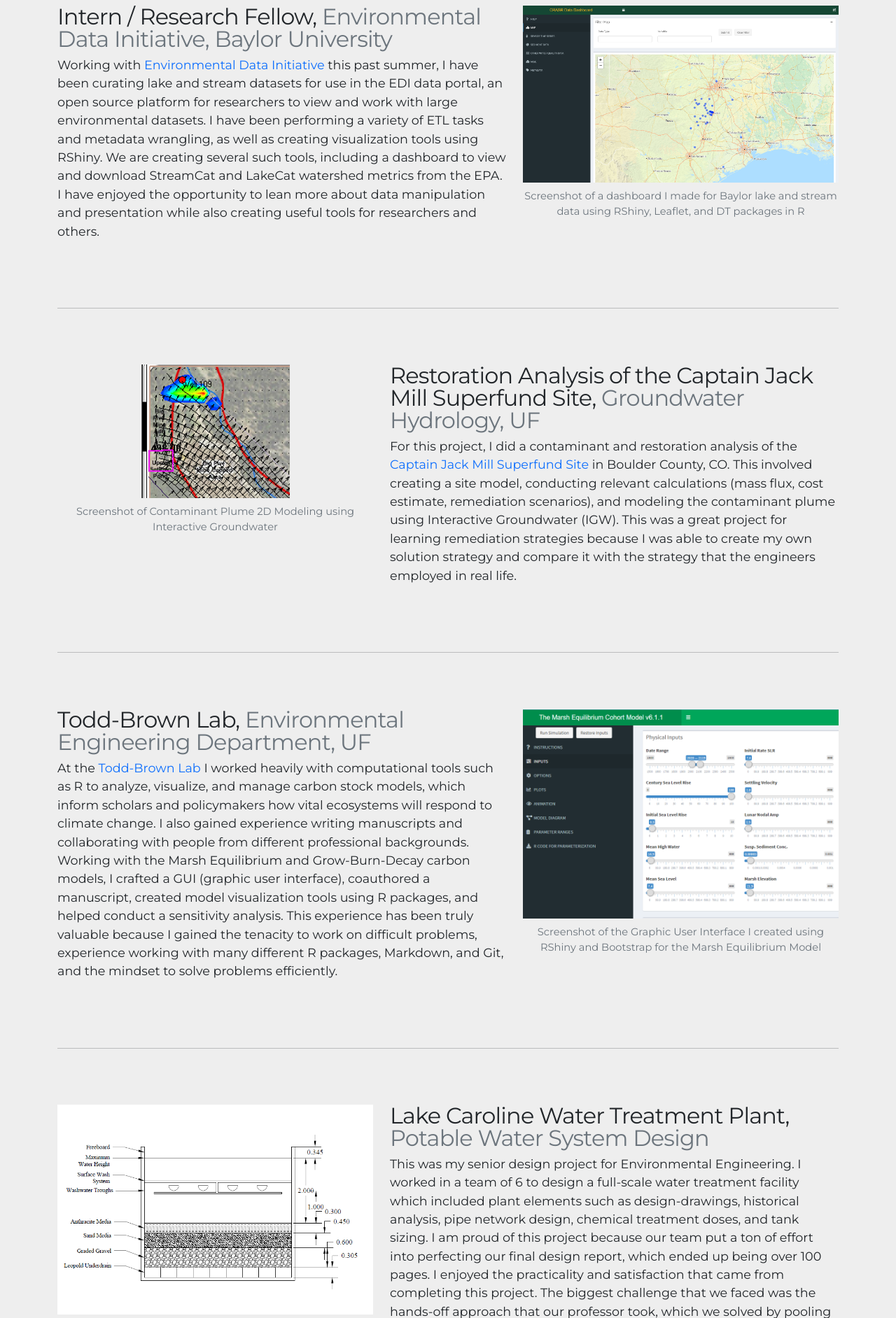
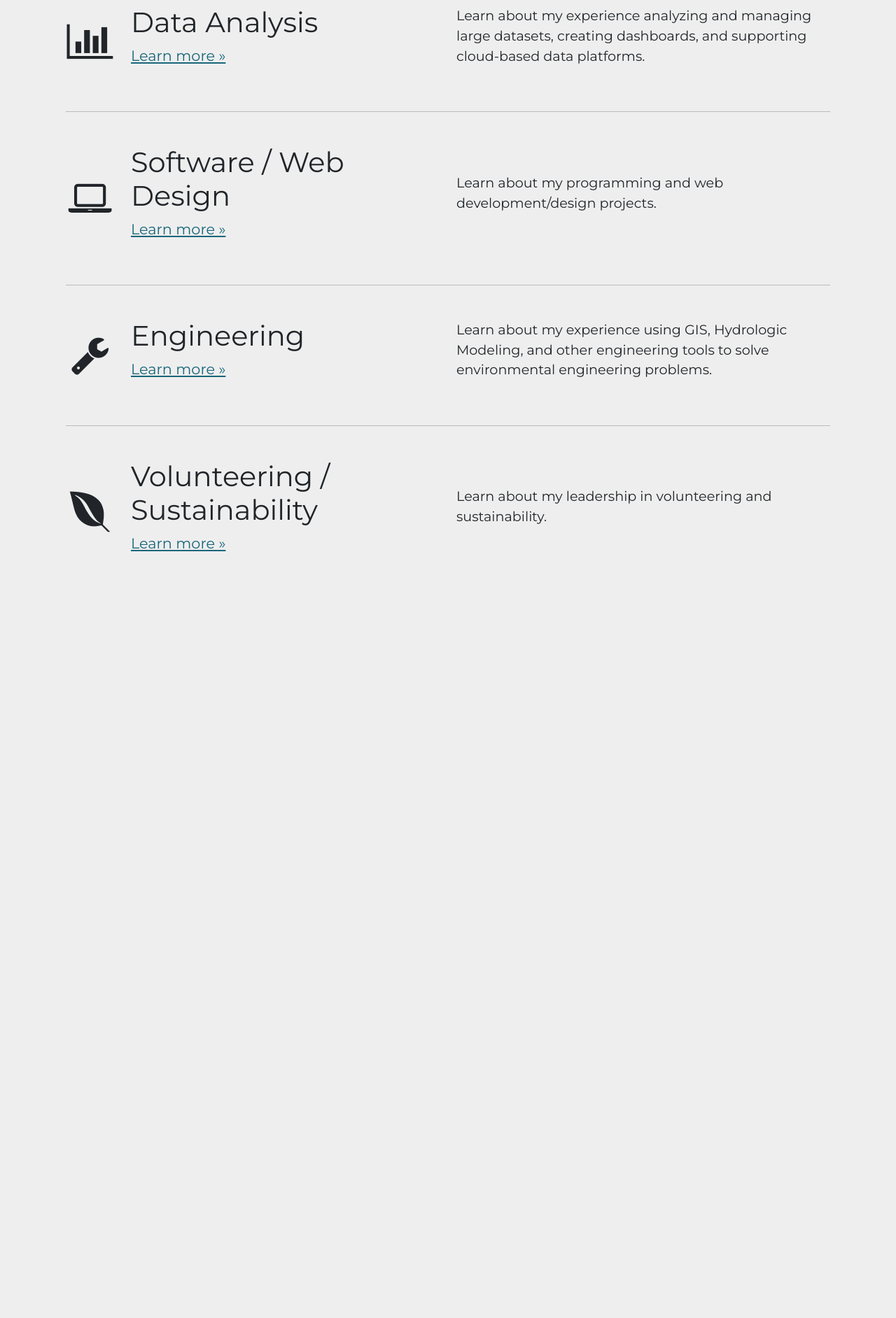
Before and after one commit to jessicah3334/jessicah3334.github.io, a Flask app: page /portfolio in a window 1280 px wide. Shown: the part 102-1986 px from the top of the page at 70% size. After the commit the page ends 890 px from the top, so only its background shows below. Run offline with Flask 2, Linux system fonts and the light colour scheme.

Commit message:
style changes and portfolio page update

```diff
--- a/static/css/carousel.css
+++ b/static/css/carousel.css
@@ -58,7 +58,7 @@ body {
 ------------------------- */
 
 .featurette-divider {
-  margin: 5rem 0; /* Space out the Bootstrap <hr> more */
+  margin: 3rem 0; /* Space out the Bootstrap <hr> more */
 }
 
 /* Thin out the marketing headings */
--- a/static/css/style.css
+++ b/static/css/style.css
@@ -1,6 +1,6 @@
+/* Disclaimer: This CSS is written terribly and I should fix it */
 /* Navbar Customization
 -------------------------------------------------- */
-
 #mynav {
     background-color: #eee !important;
     padding-top: 1.6rem ;
@@ -30,8 +30,8 @@ a.nav-link {
 
 /* Index
 -------------------------------------------------- */
-div.bio {
-    padding-top: 2rem;
+.row {
+    align-items: center ;
 }
 
 p.bold {
@@ -39,6 +39,10 @@ p.bold {
     font-size: 1.1rem;
     font-weight: 800;
     margin-top: 1rem;
+}
+
+p.lead {
+    font-size: 1.1rem;
 }
 
 a.btn {
@@ -56,7 +60,7 @@ div.contact-content {
 }
 
 p.howToReachMe {
-    margin-top: 8rem;
+    /* margin-top: 8rem; */
     text-align: center;
     color: #000;
     font-family: Montserrat;
@@ -100,16 +104,16 @@ p.cv-text {
 
 /* Portfolio
 -------------------------------------------------- */
-#portfolio-div{
+#portfolio-div {
     text-align:center
 }
 
-h2.featurette-heading{
+h2.featurette-heading {
     font-size: 24pt;
     margin-top: 0;
 }
 
-p.caption{
+p.caption {
     font-family: Montserrat;
     font-size: 11pt;
     color:#6c757d;
@@ -117,6 +121,11 @@ p.caption{
     padding-top: 0.5rem;
 }
 
-p.lead{
-    font-size: 1.1rem;
+a.learn-more {
+    color:rgb(24, 102, 122);
+    font-size: 1.3rem;
 }
+
+a.learn-more:hover {
+    color: rgb(4, 40, 49);
+}
--- a/templates/base.html
+++ b/templates/base.html
@@ -19,6 +19,10 @@
     <!-- Google Fonts -->
     <link rel="stylesheet" href="https://fonts.googleapis.com/css?family=Montserrat">
     <link rel="stylesheet" href="https://fonts.googleapis.com/css?family=Pacifico">
+
+    <!-- Font Awesome Icons -->
+    <link rel="stylesheet" href="https://cdnjs.cloudflare.com/ajax/libs/font-awesome/4.7.0/css/font-awesome.min.css"> <!-- very limited version of fa but it's fine -->
+
 
     <style>
       .bd-placeholder-img {
--- a/templates/portfolio.html
+++ b/templates/portfolio.html
@@ -1,9 +1,69 @@
 {% extends 'base.html' %}
 
 {% block content %}
+      <div class="container">
+      <!-- START THE PORTFOLIO SECTIONS -->
+        <div class="row">
+          <div class="col-md-1 text-center">
+            <i class="fa fa-bar-chart fa-3x"></i>
+          </div>
+          <div class="col-md-5">
+            <h1 class="portfolio-section">Data Analysis</h1>
+            <p><a class="learn-more bold" href="{{ url_for('data')}}">Learn more &raquo;</a></p>
+          </div>
+          <div class="col-md-6">
+            <p>Learn about my experience analyzing and managing large datasets, creating dashboards, and supporting cloud-based data platforms.</p>
+          </div>
+        </div>
+
+        <hr class="featurette-divider">
+
+        <div class="row">
+          <div class="col-md-1 text-center">
+            <i class="fa fa-laptop fa-3x"></i>
+          </div>
+          <div class="col-md-5">
+            <h1 class="portfolio-section">Software / Web Design</h1>
+            <p><a class="learn-more bold" href="{{ url_for('software')}}">Learn more &raquo;</a></p>
+          </div>
+          <div class="col-md-6">
+            <p>Learn about my programming and web development/design projects.</p>
+          </div>
+        </div>
+
+        <hr class="featurette-divider">
+
+        <div class="row">
+          <div class="col-md-1 text-center">
+            <i class="fa fa-wrench fa-3x"></i>
+          </div>
+          <div class="col-md-5">
+            <h1 class="portfolio-section">Engineering</h1>
+            <p><a class="learn-more bold" href="{{ url_for('engineering')}}">Learn more &raquo;</a></p>
+          </div>
+          <div class="col-md-6">
+            <p>Learn about my experience using GIS, Hydrologic Modeling, and other engineering tools to solve environmental engineering problems.</p>
+          </div>
+        </div>
+
+        <hr class="featurette-divider">
+
+        <div class="row">
+          <div class="col-md-1 text-center">
+            <i class="fa fa-envira fa-3x"></i>
+          </div>
+          <div class="col-md-5">
+            <h1 class="portfolio-section">Volunteering / Sustainability</h1>
+            <p><a class="learn-more bold" href="{{ url_for('volunteering')}}">Learn more &raquo;</a></p>
+          </div>
+          <div class="col-md-6">
+            <p>Learn about my leadership in volunteering and sustainability.</p>
+          </div>
+        </div>
+
 
         <!-- START THE FEATURETTES -->
-      <div class="row featurette">
+        <!-- <div class="row featurette">
           <div class="col-md-7">
             <h2 class="featurette-heading">Intern / Research Fellow, <span class="text-muted">Environmental Data Initiative, Baylor University</span></h2>
             <p class="lead">Working with <a href="https://environmentaldatainitiative.org/"; target="_blank"; style="text-decoration: none;">Environmental Data Initiative</a> this past summer, I have been curating lake and stream datasets for use in the EDI data portal, an open source platform for researchers to view and work with large environmental datasets. I have been performing a variety of ETL tasks and metadata wrangling, as well as creating visualization tools using RShiny. We are creating several such tools, including a dashboard to view and download StreamCat and LakeCat watershed metrics from the EPA. I have enjoyed the opportunity to lean more about data manipulation and presentation while also creating useful tools for researchers and others.</p>
@@ -131,8 +191,9 @@
           </div>
         </div>
 
-      <hr class="featurette-divider">
+        <hr class="featurette-divider"> -->
 
         <!-- /END THE FEATURETTES -->
+      </div>
 
 {% endblock %}
```
Also changed, not shown: templates/index.html (+6 -5 lines), templates/portfolio-items/data.html (added), templates/portfolio-items/eng.html (added), templates/portfolio-items/software.html (added), templates/portfolio-items/volunteer.html (added). Lines whose indentation alone changed are shown as unchanged.
